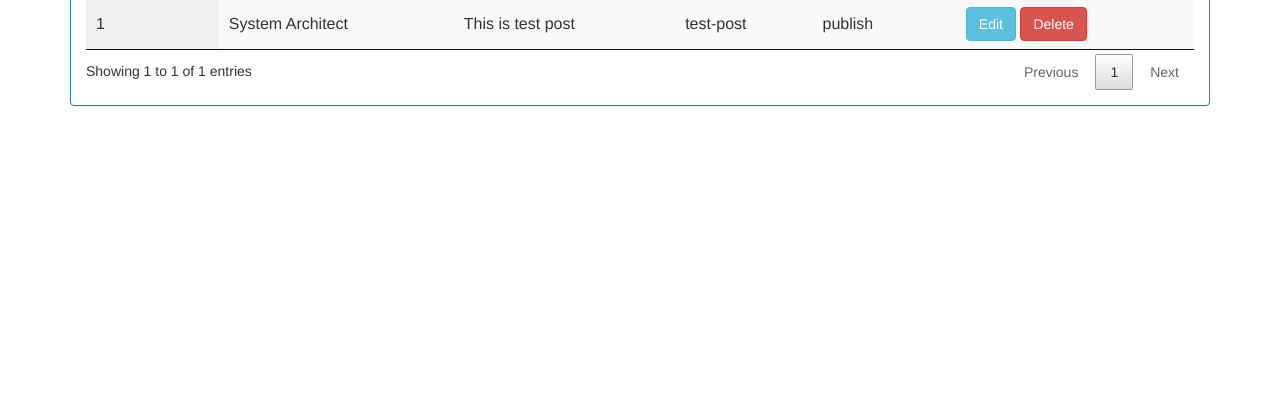
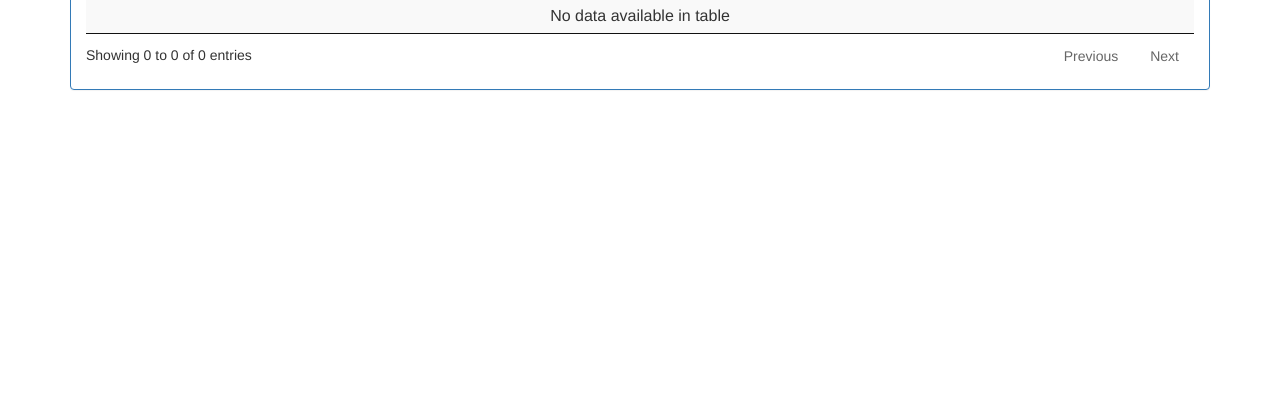
Before and after one commit to owthub/wordpress-json-rest-api, a PHP site: page /rest-api/ in a window 1280 px wide. Shown: the part 148-568 px from the top of the page. Run offline with PHP 8.4, Linux system fonts and the light colour scheme.

Commit message:
List wp posts to application

```diff
--- a/assets/js/rest.js
+++ b/assets/js/rest.js
@@ -8,11 +8,27 @@ jQuery(function () {
         //create nonce value
         jQuery.post(ajaxurl + "/api/get_nonce/?controller=posts&method=create_post", function (response) {
             var nonce = response.nonce;
-            var frmdata = "nonce=" + nonce + "&" + jQuery("#frmCreateNewWpPost").serialize()+"&status=publish";
+            var frmdata = "nonce=" + nonce + "&" + jQuery("#frmCreateNewWpPost").serialize() + "&status=publish";
 
             jQuery.post(ajaxurl + "/api/posts/create_post/", frmdata, function (response) {
-                console.log(response);
+                alert("Post has been created");
+                setTimeout(function () {
+                    location.reload();
+                }, 1200);
             });
         });
     });
+
+    load_wp_posts();
 });
+
+function load_wp_posts() {
+    jQuery.post(ajaxurl + "/api/get_posts/", function (response) {
+        var posts = response.posts;
+        var html = "";
+        jQuery.each(posts, function (index, post) {
+            html += '<tr><td>' + (index + 1) + '</td><td>' + post.title + '</td><td>' + post.content + '</td><td>' + post.slug + '</td><td>publish</td><td><a class="btn btn-info" href="javascript:void(0)" data-toggle="modal" data-target="#postEdit" data-id="' + post.id + '">Edit</a><a class="btn btn-danger" href="javascript:void(0)" data-id="' + post.id + '">Delete</a></td></tr>';
+        });
+        jQuery("#table-data").html(html);
+    });
+}
--- a/index.php
+++ b/index.php
@@ -27,18 +27,8 @@ include_once 'config.php';
                                 <th>Action</th>
                             </tr>
                         </thead>
-                        <tbody>
-                            <tr>
-                                <td>1</td>
-                                <td>System Architect</td>
-                                <td>This is test post</td>
-                                <td>test-post</td>
-                                <td>publish</td>
-                                <td>
-                                    <a class="btn btn-info" href="javascript:void(0)" data-toggle="modal" data-target="#postEdit">Edit</a>
-                                    <a class="btn btn-danger" href="javascript:void(0)">Delete</a>
-                                </td>
-                            </tr>
+                        <tbody id="table-data">
+                        </tbody>
                     </table>
                 </div>
             </div>
@@ -122,7 +112,7 @@ include_once 'config.php';
             </div>
         </div>
         <script>
-           var ajaxurl = "<?php echo $site_url; ?>";
+            var ajaxurl = "<?php echo $site_url; ?>";
         </script>
         <script src="./assets/js/jquery.min.js"></script>
         <script src="./assets/js/bootstrap.min.js"></script>
```
